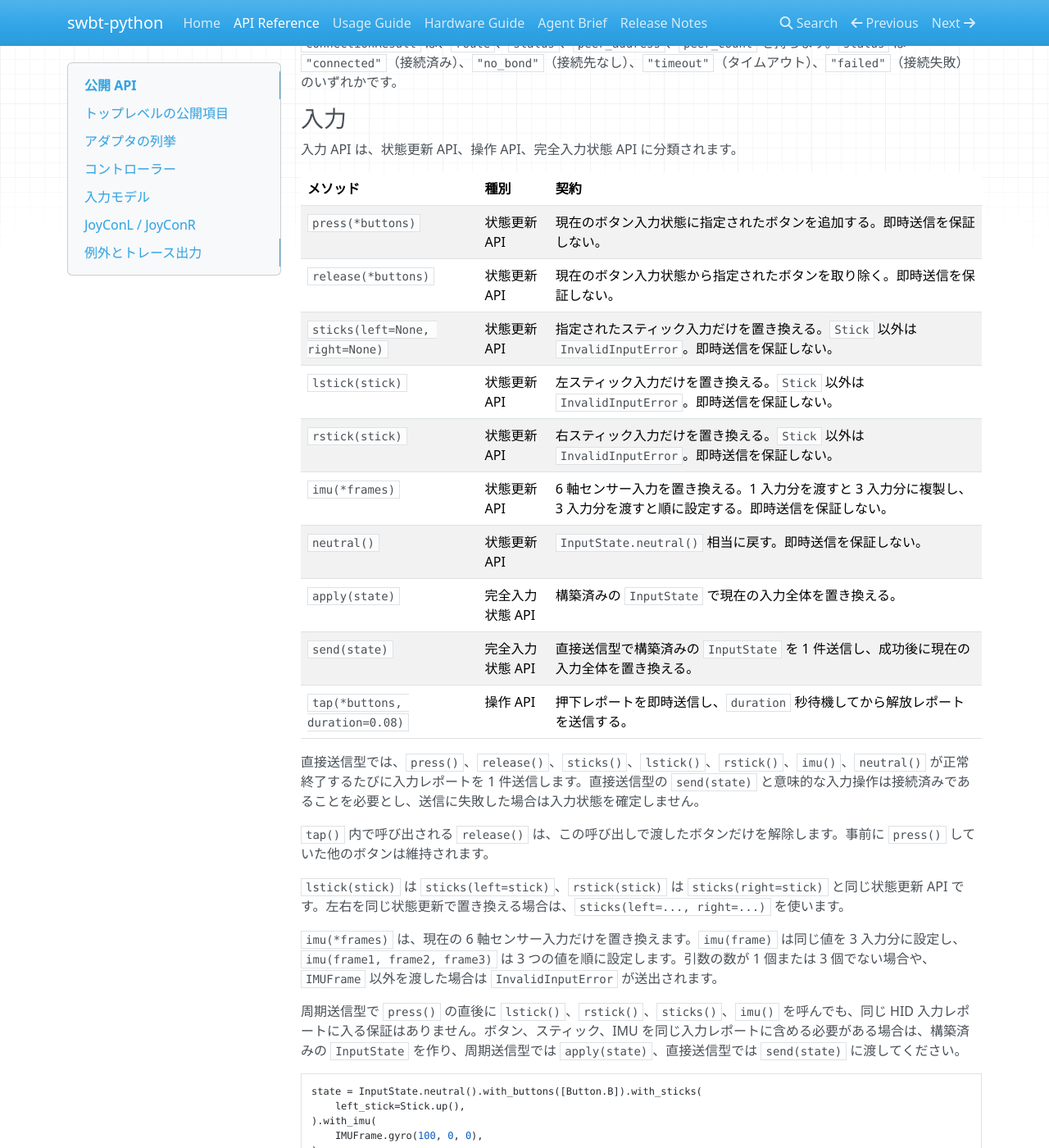
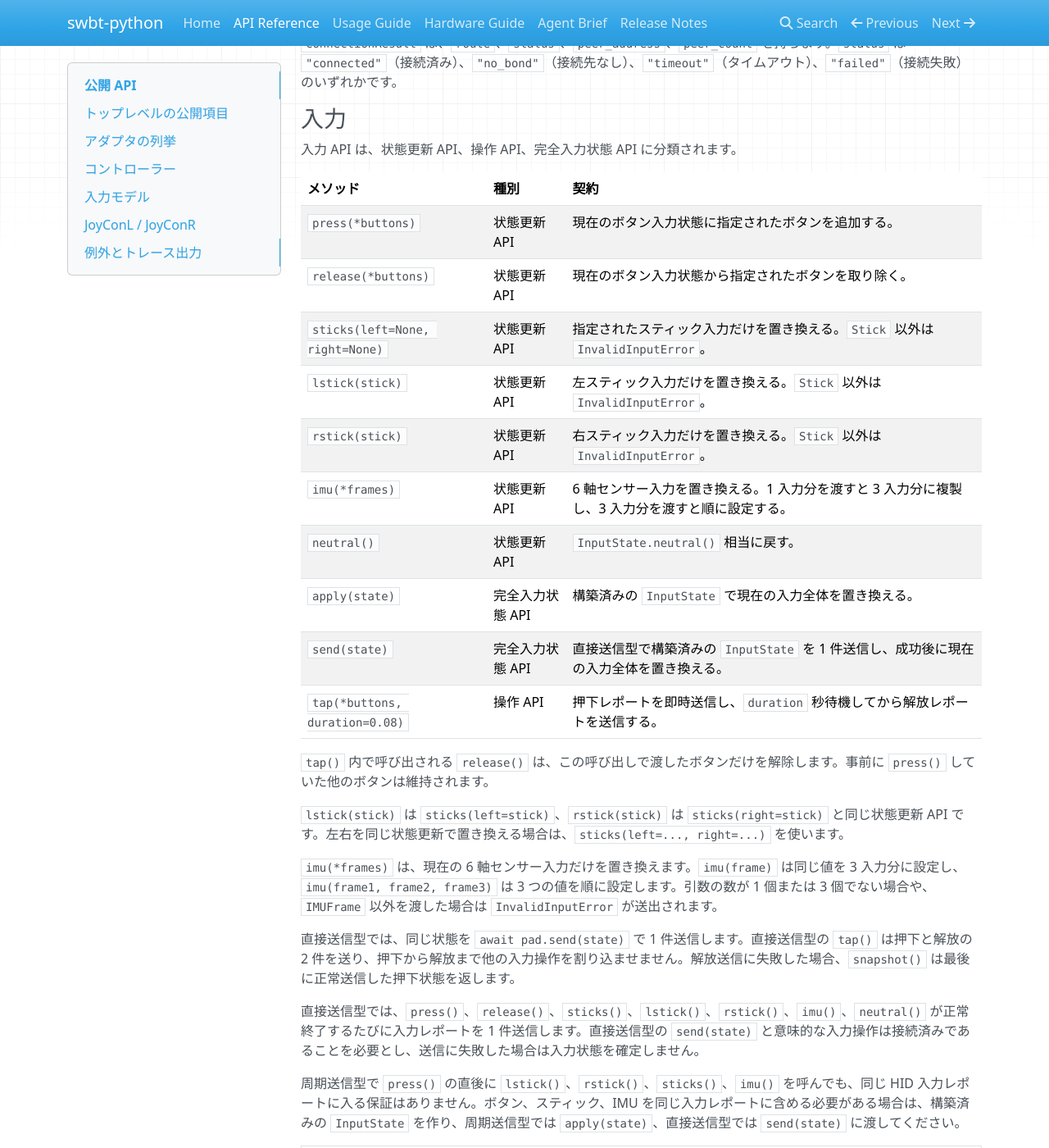
Before and after one commit to niart120/swbt-python, an MkDocs documentation site: the page built from docs/api.md, in a window 1280 px wide and 1400 px high, scrolled down 4563 px. Shown: the whole window at 82% size. Built offline with MkDocs 1.6.1, drawn with Linux system fonts in a browser that asks for light colours; nearby versions of some CDN libraries; some of the changed text lies outside the part shown.

````diff
--- a/docs/api.md
+++ b/docs/api.md
@@ -161,24 +161,26 @@ async with ProController(adapter="usb:0", key_store_path="switch-bond.json") as
 
 | メソッド | 種別 | 契約 |
 |---|---|---|
-| `press(*buttons)` | 状態更新 API | 現在のボタン入力状態に指定されたボタンを追加する。即時送信を保証しない。 |
-| `release(*buttons)` | 状態更新 API | 現在のボタン入力状態から指定されたボタンを取り除く。即時送信を保証しない。 |
-| `sticks(left=None, right=None)` | 状態更新 API | 指定されたスティック入力だけを置き換える。`Stick` 以外は `InvalidInputError`。即時送信を保証しない。 |
-| `lstick(stick)` | 状態更新 API | 左スティック入力だけを置き換える。`Stick` 以外は `InvalidInputError`。即時送信を保証しない。 |
-| `rstick(stick)` | 状態更新 API | 右スティック入力だけを置き換える。`Stick` 以外は `InvalidInputError`。即時送信を保証しない。 |
-| `imu(*frames)` | 状態更新 API | 6 軸センサー入力を置き換える。1 入力分を渡すと 3 入力分に複製し、3 入力分を渡すと順に設定する。即時送信を保証しない。 |
-| `neutral()` | 状態更新 API | `InputState.neutral()` 相当に戻す。即時送信を保証しない。 |
+| `press(*buttons)` | 状態更新 API | 現在のボタン入力状態に指定されたボタンを追加する。 |
+| `release(*buttons)` | 状態更新 API | 現在のボタン入力状態から指定されたボタンを取り除く。 |
+| `sticks(left=None, right=None)` | 状態更新 API | 指定されたスティック入力だけを置き換える。`Stick` 以外は `InvalidInputError`。 |
+| `lstick(stick)` | 状態更新 API | 左スティック入力だけを置き換える。`Stick` 以外は `InvalidInputError`。 |
+| `rstick(stick)` | 状態更新 API | 右スティック入力だけを置き換える。`Stick` 以外は `InvalidInputError`。 |
+| `imu(*frames)` | 状態更新 API | 6 軸センサー入力を置き換える。1 入力分を渡すと 3 入力分に複製し、3 入力分を渡すと順に設定する。 |
+| `neutral()` | 状態更新 API | `InputState.neutral()` 相当に戻す。 |
 | `apply(state)` | 完全入力状態 API | 構築済みの `InputState` で現在の入力全体を置き換える。 |
 | `send(state)` | 完全入力状態 API | 直接送信型で構築済みの `InputState` を 1 件送信し、成功後に現在の入力全体を置き換える。 |
 | `tap(*buttons, duration=0.08)` | 操作 API | 押下レポートを即時送信し、`duration` 秒待機してから解放レポートを送信する。 |
-
-直接送信型では、`press()`、`release()`、`sticks()`、`lstick()`、`rstick()`、`imu()`、`neutral()` が正常終了するたびに入力レポートを 1 件送信します。直接送信型の `send(state)` と意味的な入力操作は接続済みであることを必要とし、送信に失敗した場合は入力状態を確定しません。
 
 `tap()` 内で呼び出される `release()` は、この呼び出しで渡したボタンだけを解除します。事前に `press()` していた他のボタンは維持されます。
 
 `lstick(stick)` は `sticks(left=stick)`、`rstick(stick)` は `sticks(right=stick)` と同じ状態更新 API です。左右を同じ状態更新で置き換える場合は、`sticks(left=..., right=...)` を使います。
 
 `imu(*frames)` は、現在の 6 軸センサー入力だけを置き換えます。`imu(frame)` は同じ値を 3 入力分に設定し、`imu(frame1, frame2, frame3)` は 3 つの値を順に設定します。引数の数が 1 個または 3 個でない場合や、`IMUFrame` 以外を渡した場合は `InvalidInputError` が送出されます。
+
+直接送信型では、同じ状態を `await pad.send(state)` で 1 件送信します。直接送信型の `tap()` は押下と解放の 2 件を送り、押下から解放まで他の入力操作を割り込ませません。解放送信に失敗した場合、`snapshot()` は最後に正常送信した押下状態を返します。
+
+直接送信型では、`press()`、`release()`、`sticks()`、`lstick()`、`rstick()`、`imu()`、`neutral()` が正常終了するたびに入力レポートを 1 件送信します。直接送信型の `send(state)` と意味的な入力操作は接続済みであることを必要とし、送信に失敗した場合は入力状態を確定しません。
 
 周期送信型で `press()` の直後に `lstick()`、`rstick()`、`sticks()`、`imu()` を呼んでも、同じ HID 入力レポートに入る保証はありません。ボタン、スティック、IMU を同じ入力レポートに含める必要がある場合は、構築済みの `InputState` を作り、周期送信型では `apply(state)`、直接送信型では `send(state)` に渡してください。
 
@@ -190,8 +192,6 @@ state = InputState.neutral().with_buttons([Button.B]).with_sticks(
 )
 await pad.apply(state)
 ```
-
-直接送信型では、同じ状態を `await pad.send(state)` で 1 件送信します。直接送信型の `tap()` は押下と解放の 2 件を送り、押下から解放まで他の入力操作を割り込ませません。解放送信に失敗した場合、`snapshot()` は最後に正常送信した押下状態を返します。
 
 ## 入力モデル
 
````
Also changed, not shown: other parts of docs/api.md (+5 -5 lines), .agents/skills/docs-wording/references/terminology.md (+52 -52 lines), 1 other file.
